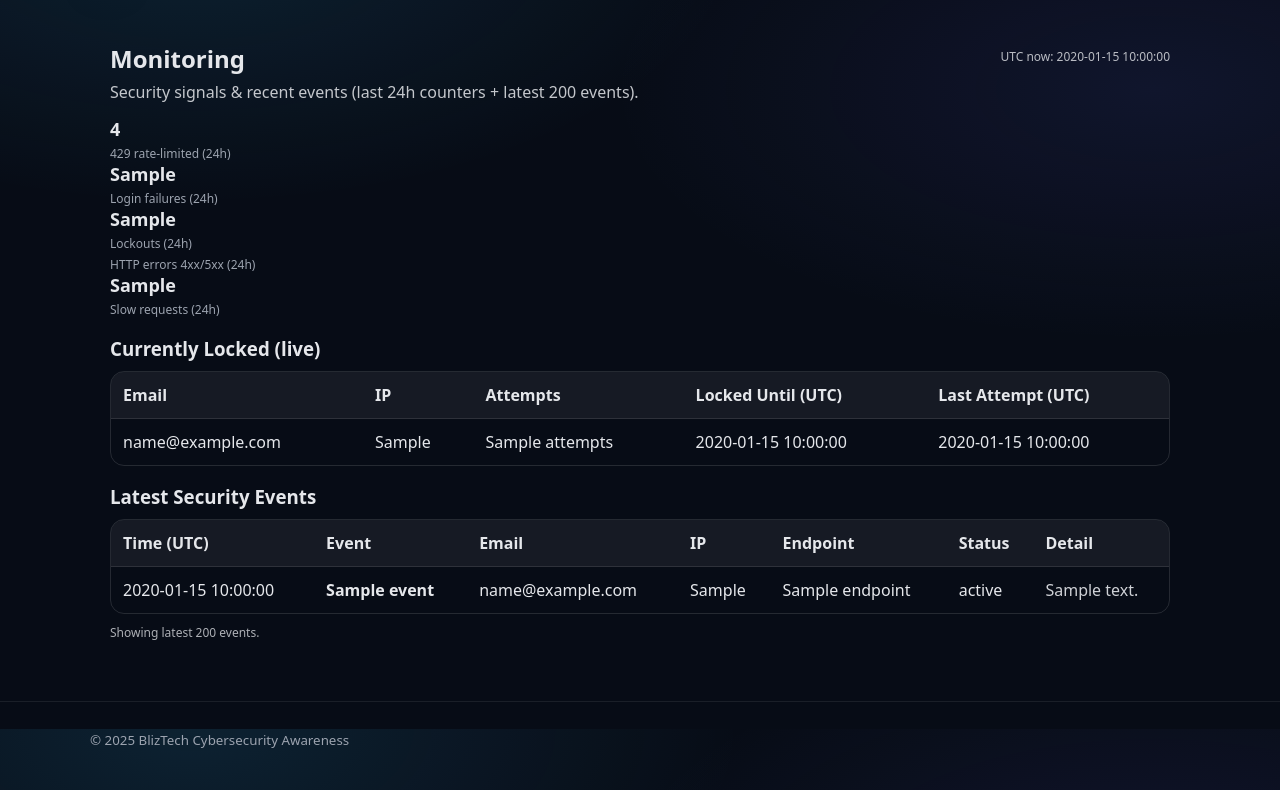
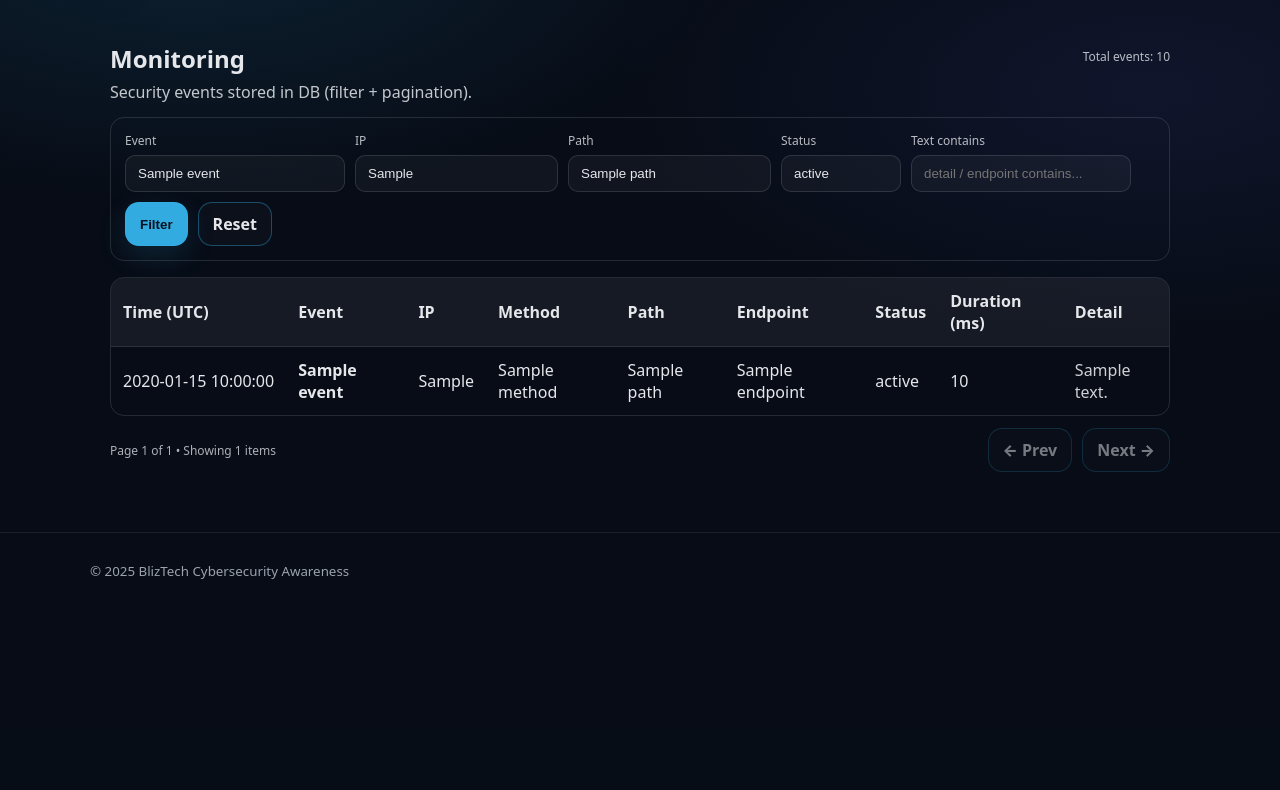
Before and after one commit to Teebliss97/Bliztech, a Flask app: template app/templates/admin/monitoring.html in a window 1280 px wide. Shown: the part 71-861 px from the top of the page. After the commit the page ends 650 px from the top, so only its background shows below. Run offline with Flask 3, Linux system fonts and the light colour scheme; the template is opened without the code that fills it: most values are stand-ins (such as "Sample title", 1, 10 or a date in 2020).

Commit message:
Add SecurityEvent model and monitoring support (Phase 5.2)

```diff
--- a/app/templates/admin/dashboard.html
+++ b/app/templates/admin/dashboard.html
@@ -26,5 +26,6 @@
     <a class="btn btn-outline" href="{{ url_for('admin.users') }}">View Users</a>
     <a class="btn btn-outline" href="{{ url_for('admin.progress') }}">View Progress</a>
     <a class="btn btn-outline" href="{{ url_for('admin.audit_logs') }}">Audit Logs</a>
+    <a class="btn btn-outline" href="{{ url_for('admin.monitoring') }}">Monitoring</a>
   </div>
 {% endblock %}
--- a/app/templates/admin/monitoring.html
+++ b/app/templates/admin/monitoring.html
@@ -8,73 +8,56 @@
     <div>
       <h2 style="margin:0;">Monitoring</h2>
       <div style="opacity:0.85; margin-top:6px;">
-        Security signals & recent events (last 24h counters + latest 200 events).
+        Security events stored in DB (filter + pagination).
       </div>
     </div>
     <div style="opacity:0.8; font-size: 12px; margin-top:6px;">
-      UTC now: {{ now.strftime('%Y-%m-%d %H:%M:%S') }}
+      Total events: {{ total }}
     </div>
   </div>
 
-  <div class="stats" style="margin-top:14px;">
-    <div class="stat-card">
-      <div class="stat-num">{{ counts.rate_limited_24h }}</div>
-      <div class="stat-label">429 rate-limited (24h)</div>
-    </div>
-    <div class="stat-card">
-      <div class="stat-num">{{ counts.auth_failed_24h }}</div>
-      <div class="stat-label">Login failures (24h)</div>
-    </div>
-    <div class="stat-card">
-      <div class="stat-num">{{ counts.auth_locked_24h }}</div>
-      <div class="stat-label">Lockouts (24h)</div>
-    </div>
-    <div class="stat-card">
-      <div class="stat-num">{{ counts.http_error_24h }}</div>
-      <div class="stat-label">HTTP errors 4xx/5xx (24h)</div>
-    </div>
-    <div class="stat-card">
-      <div class="stat-num">{{ counts.slow_request_24h }}</div>
-      <div class="stat-label">Slow requests (24h)</div>
-    </div>
+  <!-- Filters -->
+  <div style="margin-top:14px; border:1px solid rgba(255,255,255,0.12); border-radius:14px; padding:14px;">
+    <form method="get" action="{{ url_for('admin.monitoring') }}" style="display:flex; gap:10px; flex-wrap:wrap; align-items:flex-end;">
+      <div style="display:flex; flex-direction:column; gap:6px;">
+        <label style="font-size:12px; opacity:0.8;">Event</label>
+        <input name="event" value="{{ event or '' }}" placeholder="auth_login_failed, rate_limited..."
+               style="min-width:220px; padding:10px 12px; border-radius:10px; border:1px solid rgba(255,255,255,0.12); background:rgba(255,255,255,0.04); color:inherit;">
+      </div>
+
+      <div style="display:flex; flex-direction:column; gap:6px;">
+        <label style="font-size:12px; opacity:0.8;">IP</label>
+        <input name="ip" value="{{ ip or '' }}" placeholder="90.214..."
+               style="min-width:180px; padding:10px 12px; border-radius:10px; border:1px solid rgba(255,255,255,0.12); background:rgba(255,255,255,0.04); color:inherit;">
+      </div>
+
+      <div style="display:flex; flex-direction:column; gap:6px;">
+        <label style="font-size:12px; opacity:0.8;">Path</label>
+        <input name="path" value="{{ path or '' }}" placeholder="/admin/users"
+               style="min-width:200px; padding:10px 12px; border-radius:10px; border:1px solid rgba(255,255,255,0.12); background:rgba(255,255,255,0.04); color:inherit;">
+      </div>
+
+      <div style="display:flex; flex-direction:column; gap:6px;">
+        <label style="font-size:12px; opacity:0.8;">Status</label>
+        <input name="status" value="{{ status or '' }}" placeholder="429"
+               style="width:120px; padding:10px 12px; border-radius:10px; border:1px solid rgba(255,255,255,0.12); background:rgba(255,255,255,0.04); color:inherit;">
+      </div>
+
+      <div style="display:flex; flex-direction:column; gap:6px;">
+        <label style="font-size:12px; opacity:0.8;">Text contains</label>
+        <input name="q" value="{{ q or '' }}" placeholder="detail / endpoint contains..."
+               style="min-width:220px; padding:10px 12px; border-radius:10px; border:1px solid rgba(255,255,255,0.12); background:rgba(255,255,255,0.04); color:inherit;">
+      </div>
+
+      <div style="display:flex; gap:10px;">
+        <button class="btn" type="submit">Filter</button>
+        <a class="btn btn-outline" href="{{ url_for('admin.monitoring') }}">Reset</a>
+      </div>
+    </form>
   </div>
 
-  <div style="margin-top:18px;">
-    <h3 style="margin:0 0 10px;">Currently Locked (live)</h3>
-    <div style="border:1px solid rgba(255,255,255,0.12); border-radius:14px; overflow:hidden;">
-      <div style="overflow:auto;">
-        <table style="width:100%; border-collapse:collapse;">
-          <thead>
-            <tr style="background: rgba(255,255,255,0.06);">
-              <th style="text-align:left; padding:12px;">Email</th>
-              <th style="text-align:left; padding:12px;">IP</th>
-              <th style="text-align:left; padding:12px;">Attempts</th>
-              <th style="text-align:left; padding:12px;">Locked Until (UTC)</th>
-              <th style="text-align:left; padding:12px;">Last Attempt (UTC)</th>
-            </tr>
-          </thead>
-          <tbody>
-          {% if not locked_now %}
-            <tr><td colspan="5" style="padding:12px; opacity:0.85;">No active lockouts 🎉</td></tr>
-          {% else %}
-            {% for row in locked_now %}
-            <tr style="border-top: 1px solid rgba(255,255,255,0.10);">
-              <td style="padding:12px;">{{ row.email }}</td>
-              <td style="padding:12px;">{{ row.ip }}</td>
-              <td style="padding:12px;">{{ row.attempts }}</td>
-              <td style="padding:12px;">{{ row.locked_until.strftime('%Y-%m-%d %H:%M:%S') if row.locked_until else '' }}</td>
-              <td style="padding:12px;">{{ row.last_attempt_at.strftime('%Y-%m-%d %H:%M:%S') if row.last_attempt_at else '' }}</td>
-            </tr>
-            {% endfor %}
-          {% endif %}
-          </tbody>
-        </table>
-      </div>
-    </div>
-  </div>
-
-  <div style="margin-top:18px;">
-    <h3 style="margin:0 0 10px;">Latest Security Events</h3>
+  <!-- Events table -->
+  <div style="margin-top:16px;">
     <div style="border:1px solid rgba(255,255,255,0.12); border-radius:14px; overflow:hidden;">
       <div style="overflow:auto;">
         <table style="width:100%; border-collapse:collapse;">
@@ -82,16 +65,18 @@
             <tr style="background: rgba(255,255,255,0.06);">
               <th style="text-align:left; padding:12px;">Time (UTC)</th>
               <th style="text-align:left; padding:12px;">Event</th>
-              <th style="text-align:left; padding:12px;">Email</th>
               <th style="text-align:left; padding:12px;">IP</th>
+              <th style="text-align:left; padding:12px;">Method</th>
+              <th style="text-align:left; padding:12px;">Path</th>
               <th style="text-align:left; padding:12px;">Endpoint</th>
               <th style="text-align:left; padding:12px;">Status</th>
+              <th style="text-align:left; padding:12px;">Duration (ms)</th>
               <th style="text-align:left; padding:12px;">Detail</th>
             </tr>
           </thead>
           <tbody>
           {% if not events %}
-            <tr><td colspan="7" style="padding:12px; opacity:0.85;">No events yet.</td></tr>
+            <tr><td colspan="9" style="padding:12px; opacity:0.85;">No events match your filters.</td></tr>
           {% else %}
             {% for e in events %}
             <tr style="border-top: 1px solid rgba(255,255,255,0.10);">
@@ -99,10 +84,12 @@
                 {{ e.created_at.strftime('%Y-%m-%d %H:%M:%S') if e.created_at else '' }}
               </td>
               <td style="padding:12px; font-weight:600;">{{ e.event }}</td>
-              <td style="padding:12px;">{{ e.email_masked or '' }}</td>
               <td style="padding:12px;">{{ e.ip or '' }}</td>
+              <td style="padding:12px;">{{ e.method or '' }}</td>
+              <td style="padding:12px;">{{ e.path or '' }}</td>
               <td style="padding:12px;">{{ e.endpoint or '' }}</td>
               <td style="padding:12px;">{{ e.status if e.status is not none else '' }}</td>
+              <td style="padding:12px;">{{ e.duration_ms if e.duration_ms is not none else '' }}</td>
               <td style="padding:12px; max-width: 420px; word-break: break-word; opacity:0.9;">
                 {{ e.detail or '' }}
               </td>
@@ -114,7 +101,33 @@
       </div>
     </div>
 
-    <div style="margin-top:10px; opacity:0.75; font-size:12px;">Showing latest 200 events.</div>
+    <!-- Pagination -->
+    <div style="display:flex; justify-content:space-between; align-items:center; gap:12px; flex-wrap:wrap; margin-top:12px;">
+      <div style="opacity:0.75; font-size:12px;">
+        Page {{ page }} of {{ pages }} • Showing {{ events|length }} items
+      </div>
+
+      <div style="display:flex; gap:10px; flex-wrap:wrap;">
+        {% if has_prev %}
+          <a class="btn btn-outline"
+             href="{{ url_for('admin.monitoring', page=prev_num, q=q, event=event, ip=ip, path=path, status=status) }}">
+             ← Prev
+          </a>
+        {% else %}
+          <span class="btn btn-outline" style="opacity:0.5; pointer-events:none;">← Prev</span>
+        {% endif %}
+
+        {% if has_next %}
+          <a class="btn btn-outline"
+             href="{{ url_for('admin.monitoring', page=next_num, q=q, event=event, ip=ip, path=path, status=status) }}">
+             Next →
+          </a>
+        {% else %}
+          <span class="btn btn-outline" style="opacity:0.5; pointer-events:none;">Next →</span>
+        {% endif %}
+      </div>
+    </div>
+
   </div>
 
 </div>
```
Also changed, not shown: app/blueprints/admin/routes.py (+77 -1 lines), app/models.py (+10 -9 lines), migrations/versions/98675f43c0ac_add_security_event_table.py (added, +60 -0 lines).
